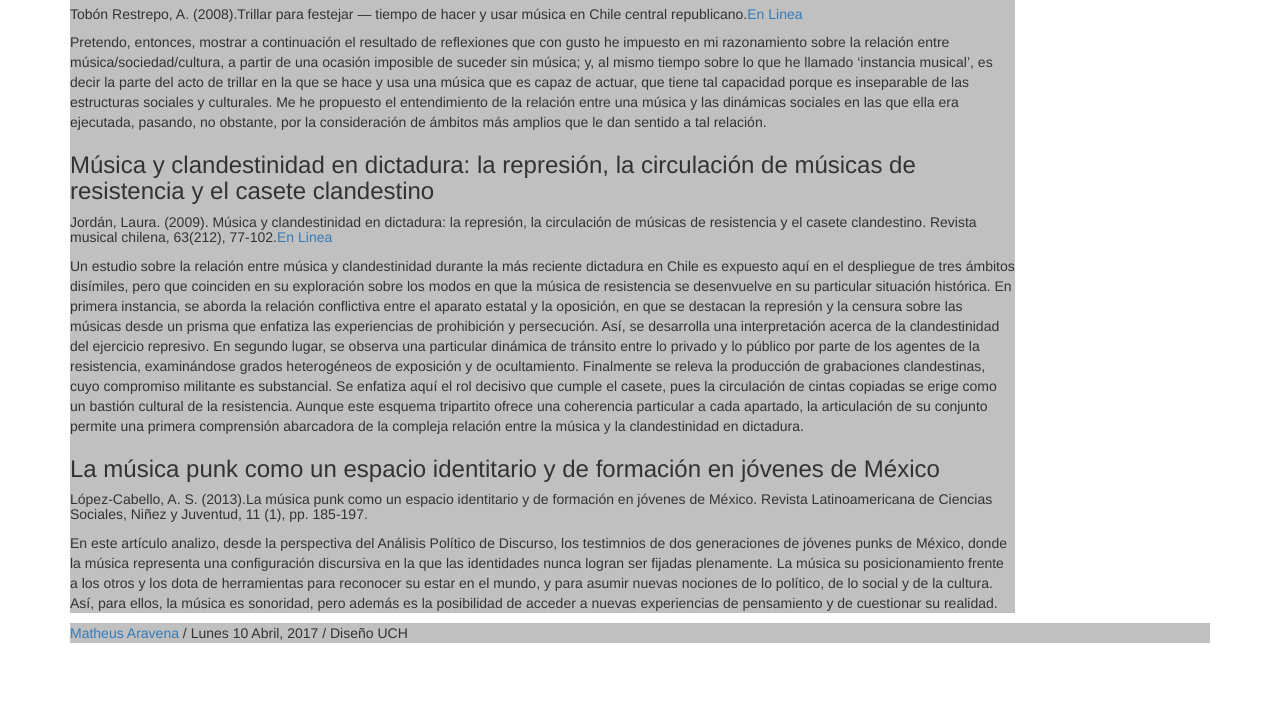
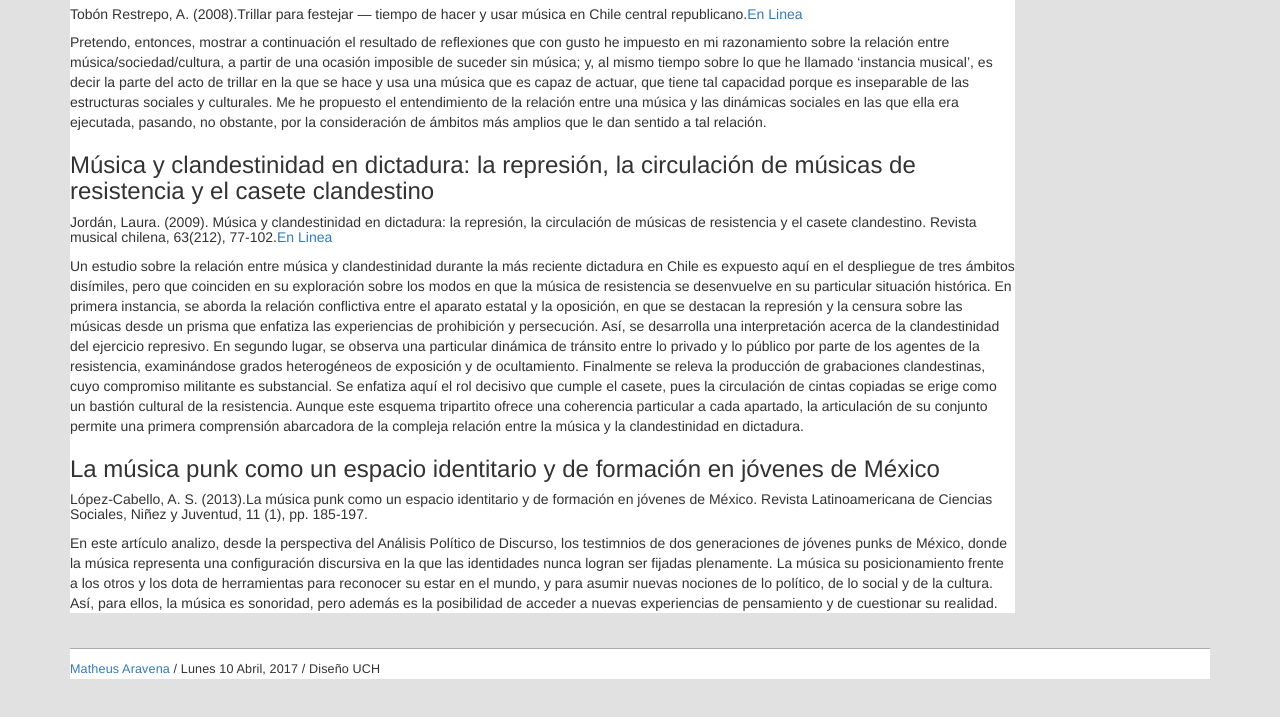
Before and after one commit to MatheusAravena/identidad-contracultural, a plain HTML site: page index.html in a window 1280 px wide. Shown: the part 212-929 px from the top of the page. Before the commit the page ends 865 px from the top, so only its background shows below. Drawn offline with Linux system fonts and the light colour scheme.

Commit message:
Update style.css

```diff
--- a/style.css
+++ b/style.css
@@ -1,9 +1,21 @@
+body{
+  background:rgb(225,225,225,1);
+}
+
 header,section,aside,footer{
-  background:silver;
+  background:#fff;
+}
+footer{
+  border-top:1px solid #aaa;
+  padding-top:1em;
+  margin-top:2em;
+  margin-bottom:3em;
+  font-size:90%;
+  letter-spacing:0.01em;
 }
 
 @media screen and (max-width:768px) {
   header,section,aside,footer{
-    background: black;
+    background:#fff;
   }
 }
```
